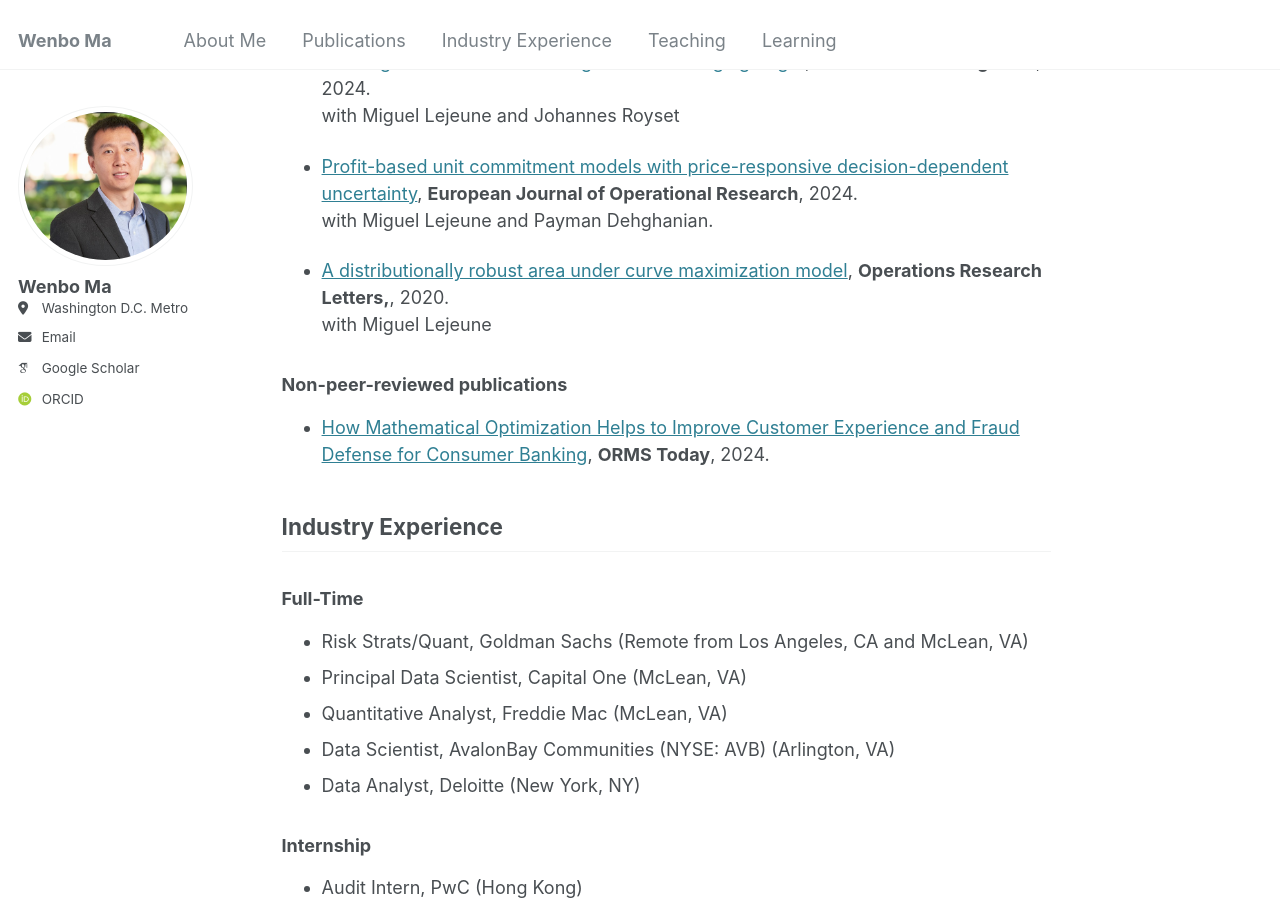
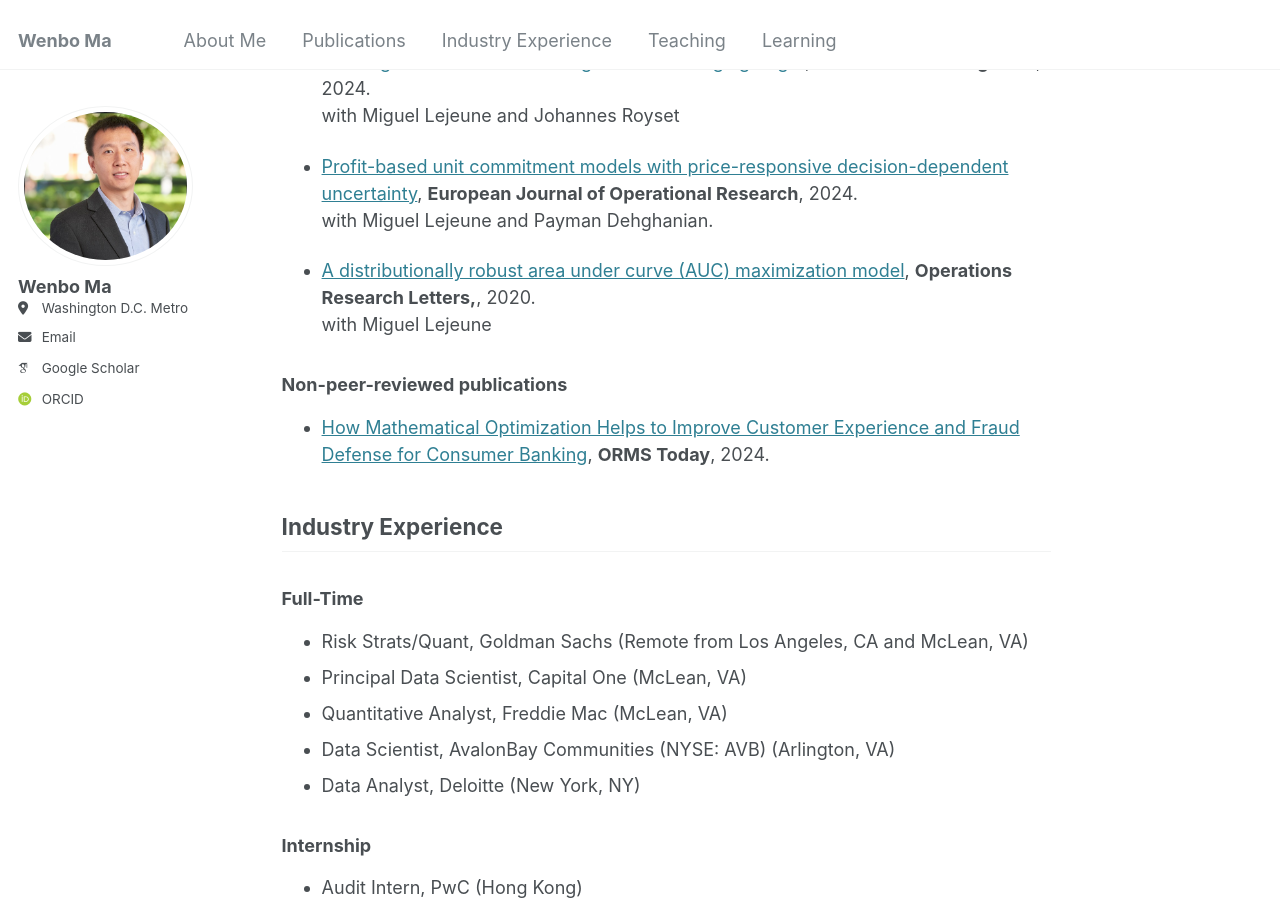
Before and after one commit to wenbo5565/wenbo5565.github.io, a Jekyll site: the page built from _pages/about.md, in a window 1280 px wide and 900 px high, scrolled down 1443 px. Built offline with Jekyll 4.4.1, drawn with Linux system fonts in a browser that asks for light colours; some web fonts are replaced.

Commit message:
Update about.md

```diff
--- a/_pages/about.md
+++ b/_pages/about.md
@@ -35,7 +35,7 @@ Outside of work, I enjoy playing and watching sports — particularly tennis, sw
 - [Profit-based unit commitment models with price-responsive decision-dependent uncertainty](https://www.sciencedirect.com/science/article/abs/pii/S0377221723009177), **European Journal of Operational Research**, 2024. \
    with Miguel Lejeune and Payman Dehghanian.
 
-- [A distributionally robust area under curve maximization model](https://www.sciencedirect.com/science/article/abs/pii/S0167637720300791), **Operations Research Letters,**, 2020. \
+- [A distributionally robust area under curve (AUC) maximization model](https://www.sciencedirect.com/science/article/abs/pii/S0167637720300791), **Operations Research Letters,**, 2020. \
    with Miguel Lejeune
 
 ### Non-peer-reviewed publications
```
